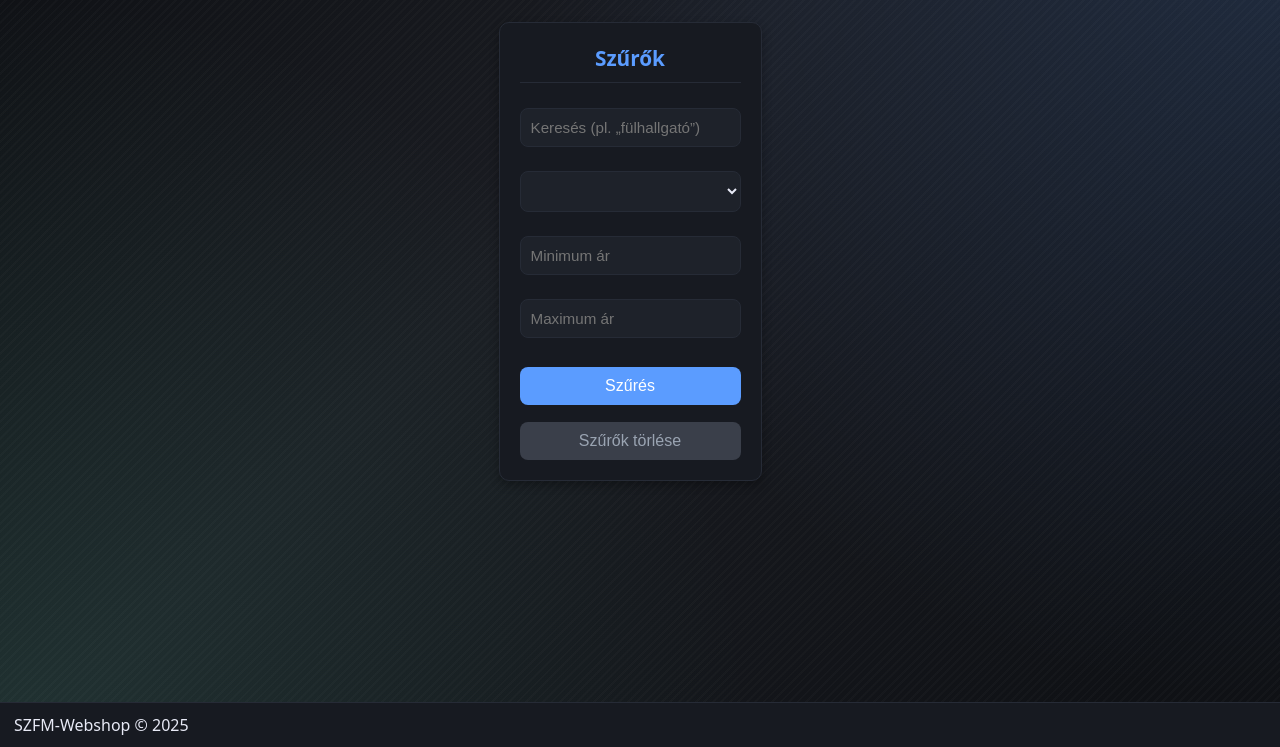
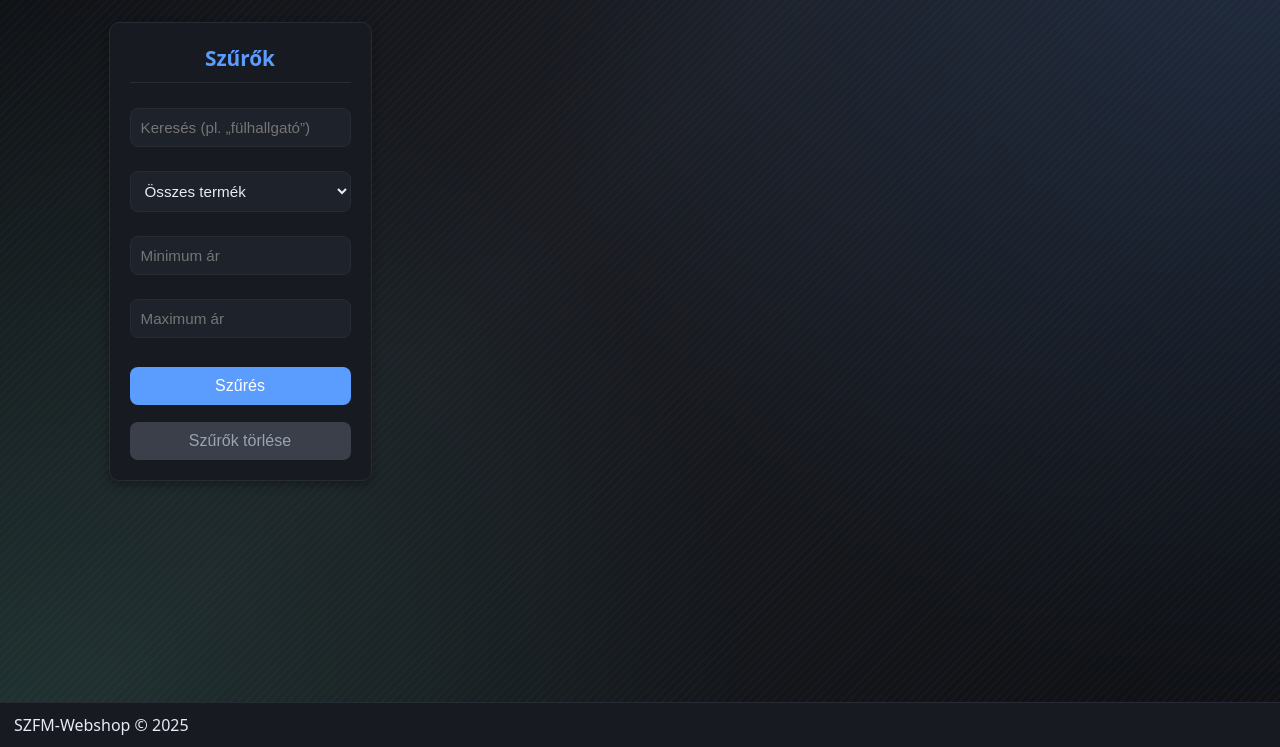
Before and after one commit to mzsl03/webshop, a Django app: page /home/ in a window 1280 px wide. Shown: the part 53-800 px from the top of the page. Run offline with Django 5.2, Linux system fonts and the light colour scheme; the visitor is signed in with stand-in values (Sample User, id 1); data that the repository does not hold is empty.

Commit message:
fix: html elements stay in there place in the case of a filter

```diff
--- a/core_webshop/phoneshop/static/css/index.css
+++ b/core_webshop/phoneshop/static/css/index.css
@@ -10,6 +10,14 @@ main {
     background: #1e222a;
     color: var(--text);
     transition: border-color 0.2s ease, background 0.2s ease;
+}
+
+.ind-container {
+    display: flex;
+    justify-content: flex-start;
+    align-items: flex-start;
+    gap: 40px;
+    width: 100%;
 }
 
 .filters {
@@ -82,9 +90,12 @@ main {
 }
 
 .product-grid {
+    flex: 1;
     display: flex;
     flex-wrap: wrap;
     gap: 20px;
+    min-width: 760px;
+    max-width: 760px;
 }
 
 .product-image {
--- a/core_webshop/phoneshop/templates/index.html
+++ b/core_webshop/phoneshop/templates/index.html
@@ -6,15 +6,17 @@
 {% endblock %}
 
 {% block main %}
+    <div class="ind-container">
         <div class="filters">
             <h3>Szűrők</h3>
             <form method="get">
                 <label class="ctrl" style="display:block; margin-bottom:12px;">
-                <input name='name' id="q" type="search" placeholder="Keresés (pl. „fülhallgató”)" style="width:100%;"/>
+                    <input name='name' id="q" type="search" placeholder="Keresés (pl. „fülhallgató”)"
+                           style="width:100%;"/>
                 </label>
                 <label class="ctrl" style="display:block; margin-bottom:12px;">
                     <select name="category" id="cat" style="width:100%;">
-                    <option value="all"></option>
+                        <option value="all">Összes termék</option>
                         {% for category in allCategory %}
                             <option value="{{ category }}">{{ category }}</option>
                         {% endfor %}
@@ -60,4 +62,5 @@
                 </a>
             {% endfor %}
         </div>
+    </div>
 {% endblock %}
```
Lines whose indentation alone changed are shown as unchanged.
